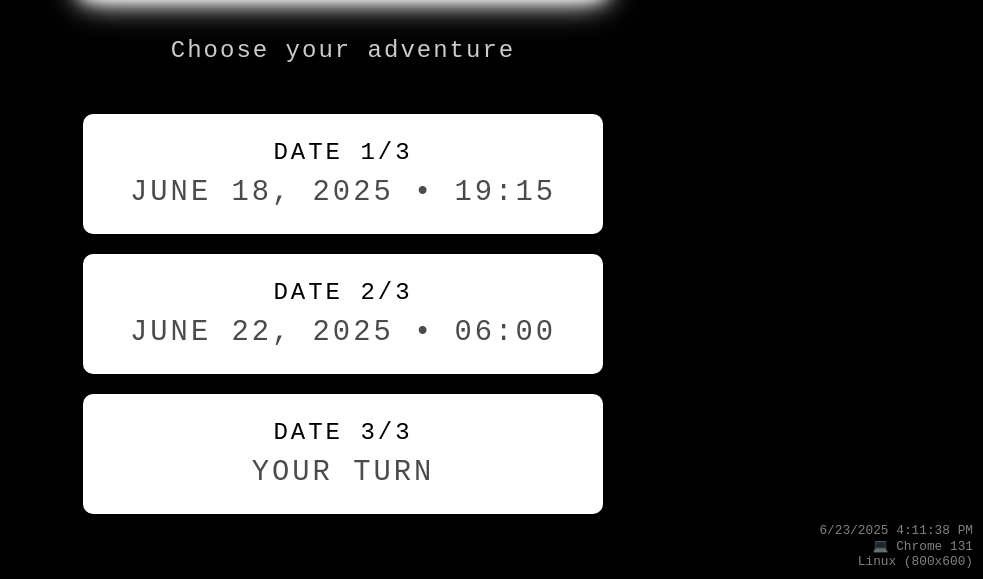
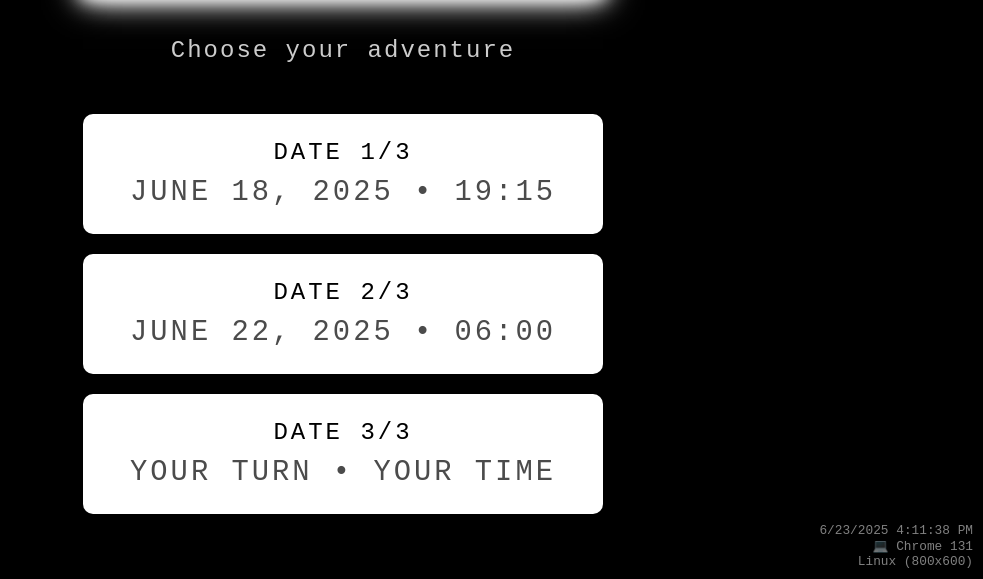
Before and after one commit to daniyardake/dates, a plain HTML site: page index.html in a window 1280 px wide. Shown: the part 221-800 px from the top of the page, without its empty margins (297-1280 px from the left). Drawn offline with Linux system fonts and the light colour scheme.

Commit message:
added visuals to make it easier to see

```diff
--- a/index.html
+++ b/index.html
@@ -144,7 +144,7 @@
 
             <button class="nav-btn" onclick="window.location.href='./3'">
                 Date 3/3
-                <div class="date-info">Your turn</div>
+                <div class="date-info">Your turn • Your time</div>
             </button>
         </div>
     </div>
```
